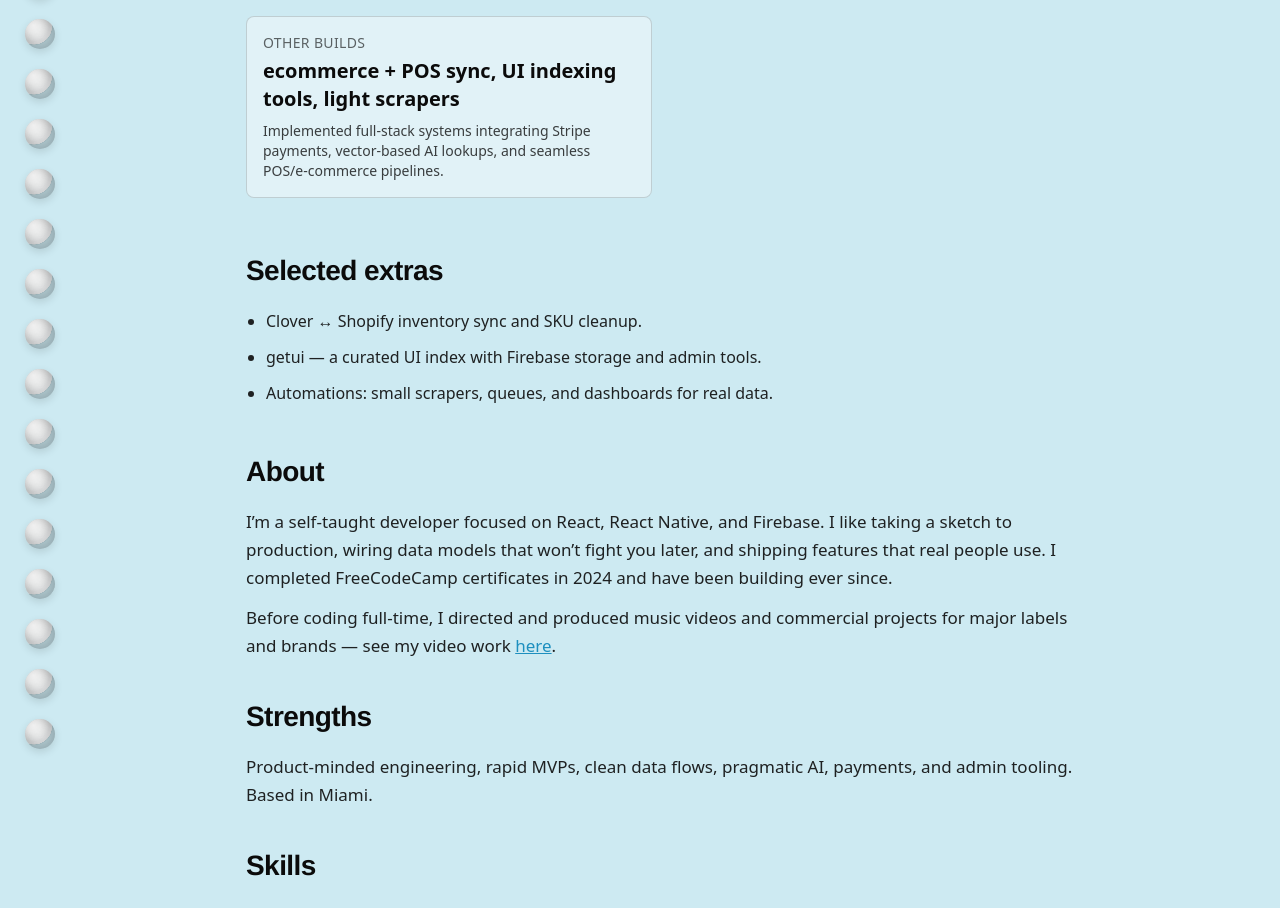
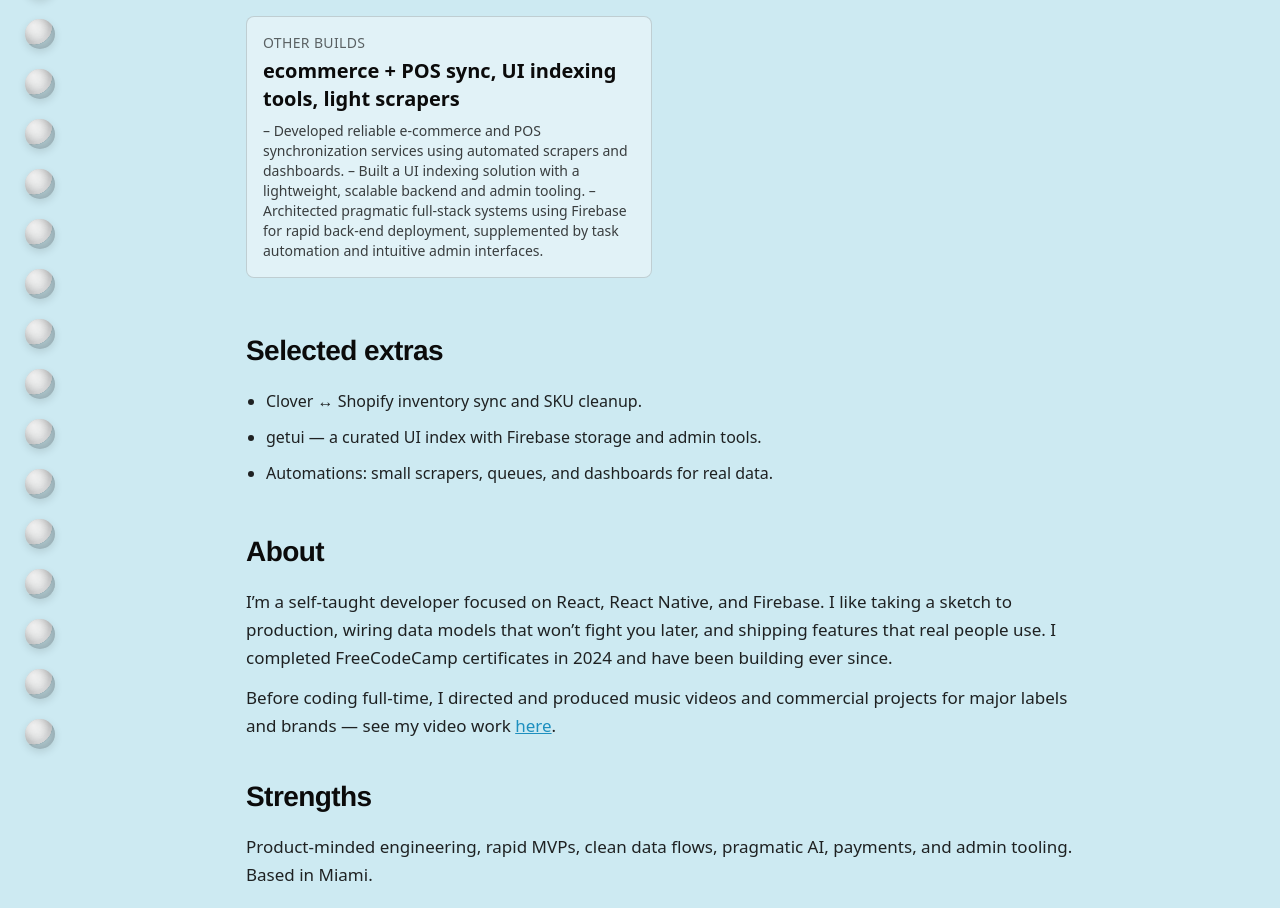
Before and after one commit to jochisaca/jochi.dev, a Next.js app: page / in a window 1280 px wide. Shown: the part 943-1851 px from the top of the page. Built offline with nearby package versions, Linux system fonts and the light colour scheme.

Commit message:
Update work-grid.tsx

```diff
--- a/components/work-grid.tsx
+++ b/components/work-grid.tsx
@@ -27,7 +27,9 @@ export function WorkGrid() {
         <div className="text-sm uppercase tracking-wide text-black/60">Other builds</div>
         <h3 className="mt-1 text-xl font-bold">ecommerce + POS sync, UI indexing tools, light scrapers</h3>
         <p className="mt-2 text-sm text-black/75">
-          Implemented full-stack systems integrating Stripe payments, vector-based AI lookups, and seamless POS/e-commerce pipelines.
+          – Developed reliable e-commerce and POS synchronization services using automated scrapers and dashboards.
+– Built a UI indexing solution with a lightweight, scalable backend and admin tooling.
+– Architected pragmatic full-stack systems using Firebase for rapid back-end deployment, supplemented by task automation and intuitive admin interfaces.
         </p>
       </div>
     </div>
```
